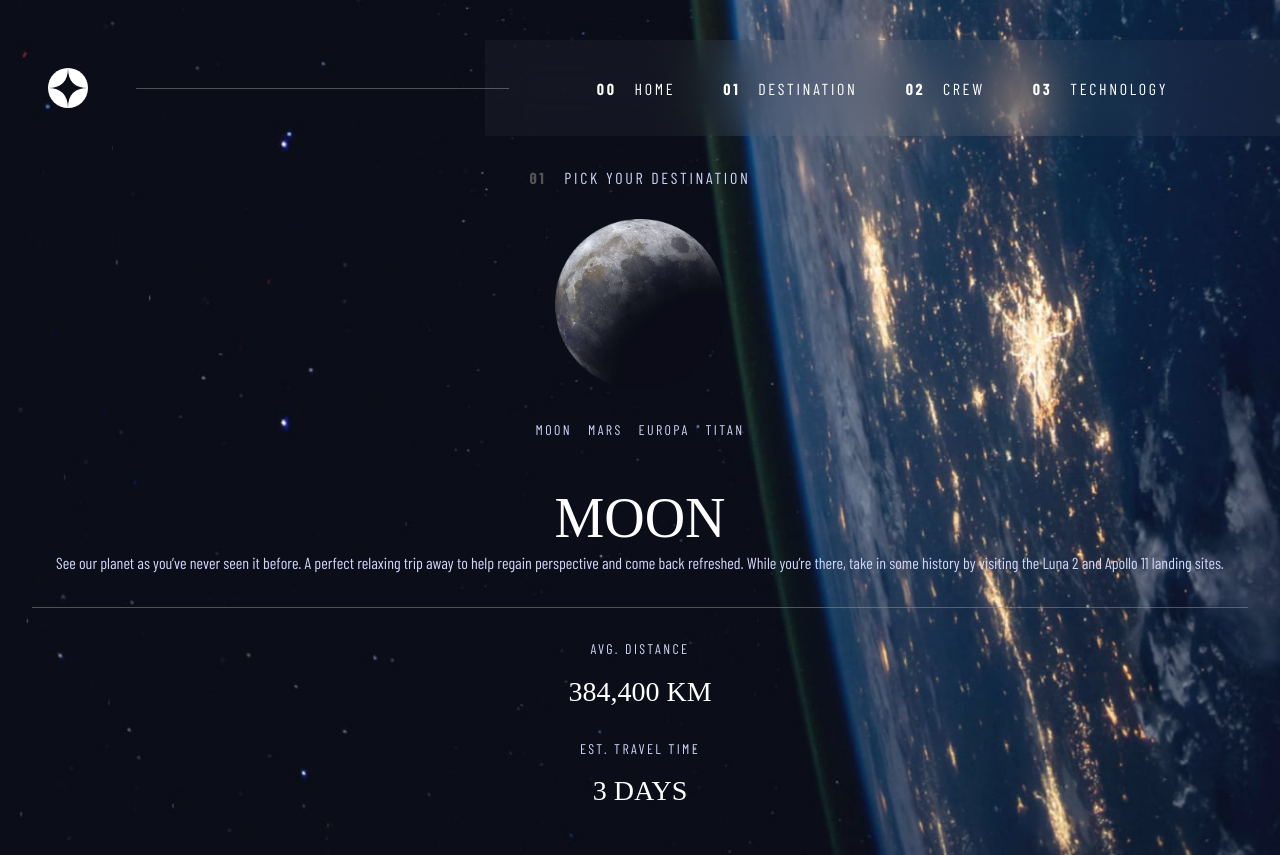
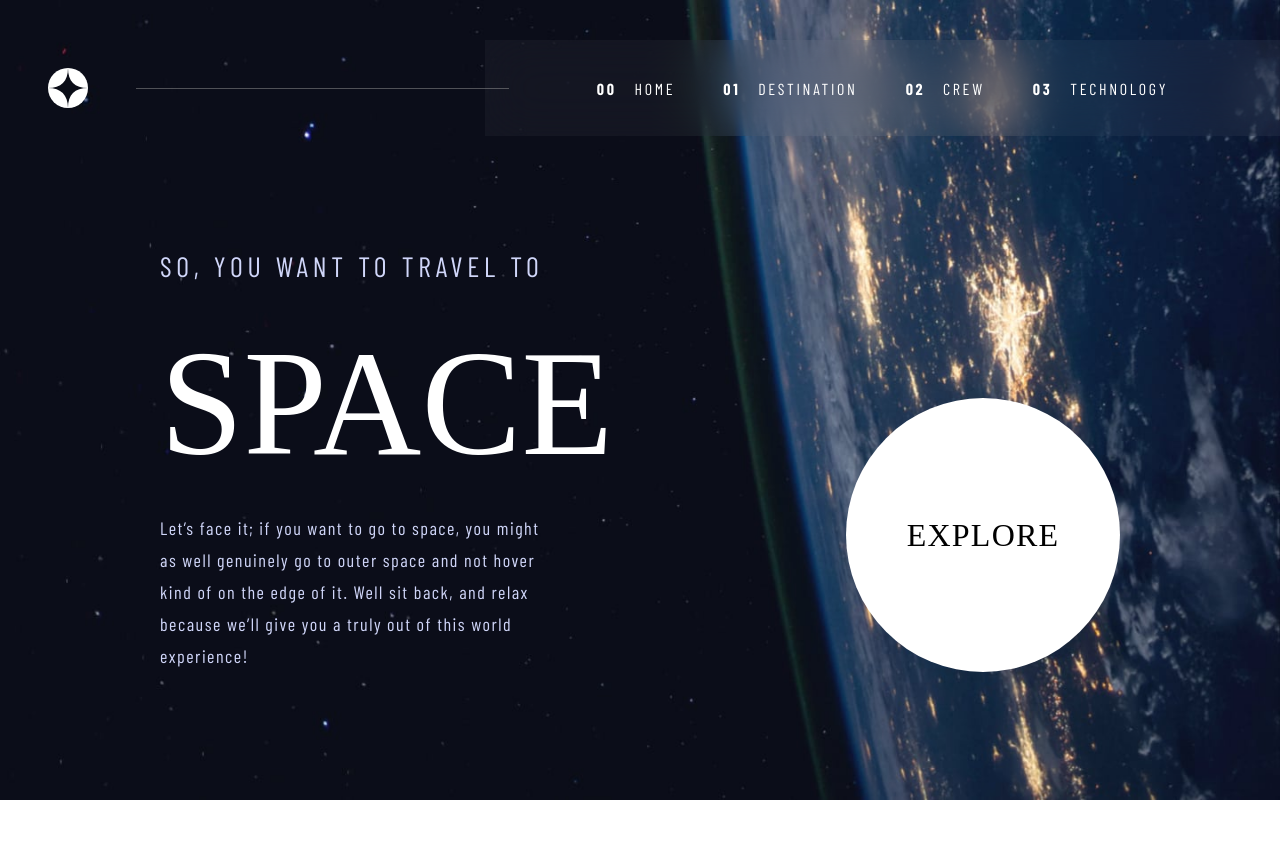
Before and after one commit to marinaongithub/space-tourism-website, a React (Vite) app: page / in a window 1280 px wide. After the commit the page ends 800 px from the top, so only its background shows below. Built offline with nearby package versions, Linux system fonts and the light colour scheme; a web font is replaced by a local one.

Commit message:
Added Routes + Main layout

```diff
--- a/package.json
+++ b/package.json
@@ -11,7 +11,8 @@
   },
   "dependencies": {
     "react": "^18.2.0",
-    "react-dom": "^18.2.0"
+    "react-dom": "^18.2.0",
+    "react-router-dom": "^6.23.0"
   },
   "devDependencies": {
     "@types/react": "^18.2.66",
--- a/src/App.css
+++ b/src/App.css
@@ -1,21 +1,23 @@
-.App {
-  /* text-align: center; */
+.mainLayout {
+  text-align: center;
+  display: flex;
   min-height: 100dvh;
   background: url('./assets/home/background-home-mobile.jpg') #000 no-repeat center;
   background-size: cover;
   overflow-x: hidden;
   flex-direction: column;
+  flex-grow: 1;
 }
 
 @media only screen and (min-width: 650px) {
-  .App {
+  .mainLayout {
     background: url('./assets/home/background-home-tablet.jpg') #000 no-repeat center;
     background-size: cover;
   }
 }
 
 @media only screen and (min-width: 1024px) {
-  .App {
+  .mainLayout {
     background: url('./assets/home/background-home-desktop.jpg') #000 no-repeat center;
     background-size: cover;
   }
--- a/src/App.jsx
+++ b/src/App.jsx
@@ -1,16 +1,30 @@
+import { Route, createBrowserRouter, createRoutesFromElements, RouterProvider } from 'react-router-dom';
 import './App.css';
 import Header from './components/header/Header';
-import Home from './components/home/Home';
+import Home from './pages/home/Home';
 import Destinations from './components/destination/Destinations';
+import MainLayout from './layouts/MainLayout';
 
 function App() {
-  return (
-    <div className="App flex">
-      <Header/>
-      {/* <Home/> */}
-      <Destinations/>
-    </div>
-  );
-}
+
+  const router = createBrowserRouter(
+    createRoutesFromElements(
+    <Route path='/' element={ <MainLayout/> }>
+      <Route index element={ <Home/>}/>
+      <Route path="/destination" element={ <Destinations/>}/>
+      {/* <Route path="/crew" element={ <div><Crew/></div>}/>
+      <Route path="/technology" element={ <div><Crew/></div>}/> */}
+    </Route>
+    )
+  )
+
+  return <RouterProvider className="flex" router={ router }/>
+
+    // <div className="App flex">
+    //   <Header/>
+    //   {/* <Home/> */}
+    //   <Destinations/>
+    // </div>
+};
 
 export default App;
--- a/src/components/destination/destinations.css
+++ b/src/components/destination/destinations.css
@@ -3,7 +3,7 @@
     align-items: center;
     text-align: center;
     color: #D0D6F9;
-    padding: 2rem 2rem 3rem 2rem;
+    padding: 2rem 2rem 2.5rem 2rem;
 }
 
 h2, h3 {
@@ -47,6 +47,7 @@ h2, h3 {
 }
 
 .planetList li {
+    cursor: pointer;
     padding-bottom: 1rem;
 }
 
--- a/src/components/header/Header.jsx
+++ b/src/components/header/Header.jsx
@@ -19,16 +19,16 @@ function Header() {
         <nav>
             <ul id="nav-list" className={`nav-list flex ff-barlow ${isNavVisible ? 'visible' : ''}`}>
                 <li>
-                    <a href="#"><span>00 &nbsp;</span> HOME</a>
+                    <a href="/"><span>00 &nbsp;</span> HOME</a>
                 </li>
                 <li>
-                    <a href="#"><span>01 &nbsp;</span> DESTINATION</a>
+                    <a href="/destination"><span>01 &nbsp;</span> DESTINATION</a>
                 </li>
                 <li>
-                    <a href="#"><span>02 &nbsp;</span> CREW</a>
+                    <a href="/crew"><span>02 &nbsp;</span> CREW</a>
                 </li>
                 <li>
-                    <a href="#"><span>03 &nbsp;</span> TECHNOLOGY</a>
+                    <a href="technology"><span>03 &nbsp;</span> TECHNOLOGY</a>
                 </li>
             </ul>
         </nav>
--- /dev/null
+++ b/src/layouts/MainLayout.jsx
@@ -0,0 +1,16 @@
+import '../App.css'
+import React from 'react';
+import { Outlet } from 'react-router-dom';
+import Header from '../components/header/Header';
+
+const MainLayout = () => {
+  return (
+    <div className="mainLayout flex">
+        <Header/>
+        <Outlet />
+    </div>
+
+  )
+}
+
+export default MainLayout
--- a/src/components/home/home.css
+++ b/src/pages/home/home.css
@@ -7,6 +7,7 @@
     color: #D0D6F9;
     flex-grow: 1;
     justify-content: space-around;
+    margin-top: 4rem;
 }
 
 .description {
```
Also changed, not shown: src/index.css (line endings or trailing spaces), src/pages/home/Home.jsx (renamed from src/components/home/Home.jsx), 1 other file (tests, documents, lock files or other folders).
